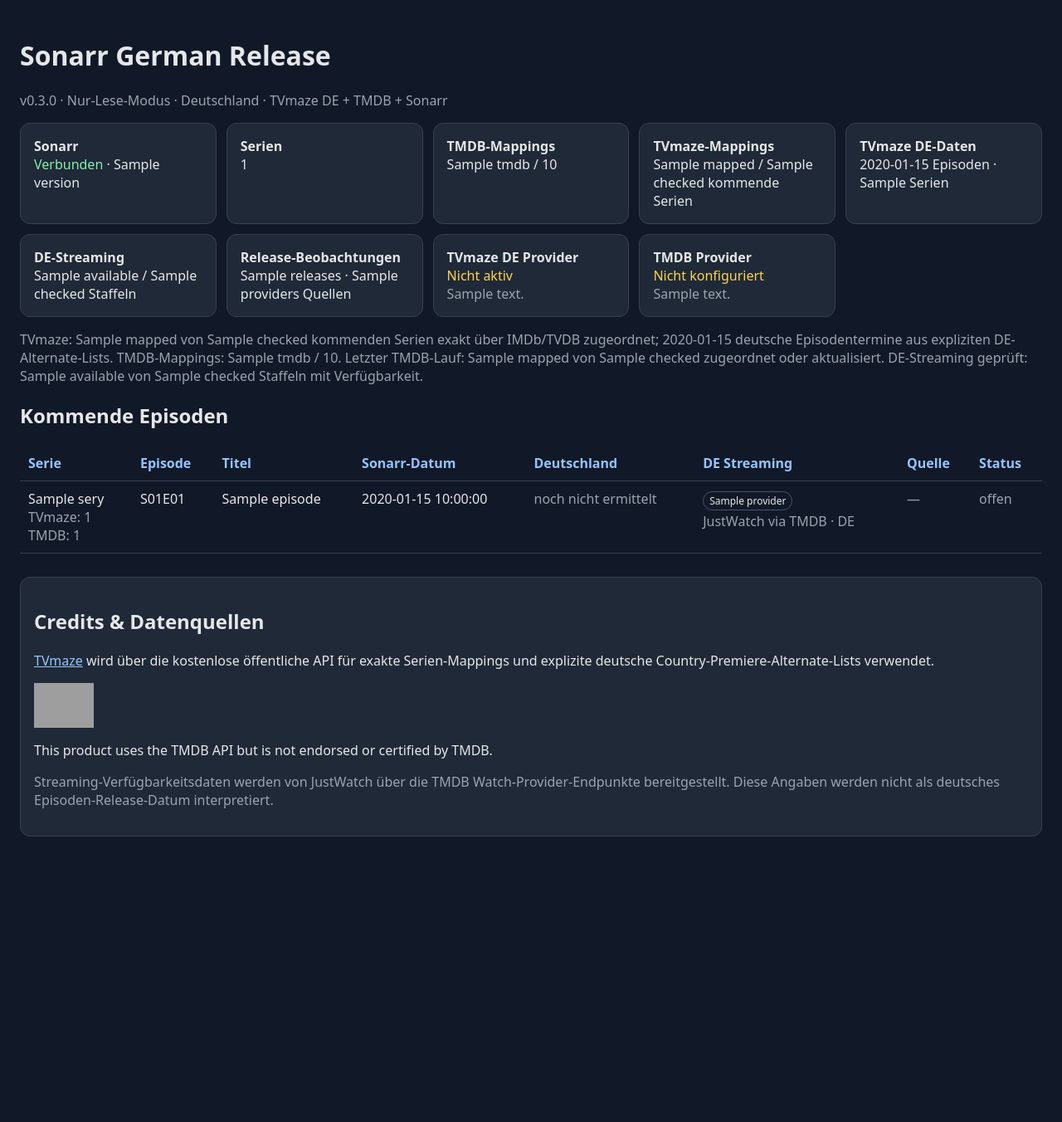
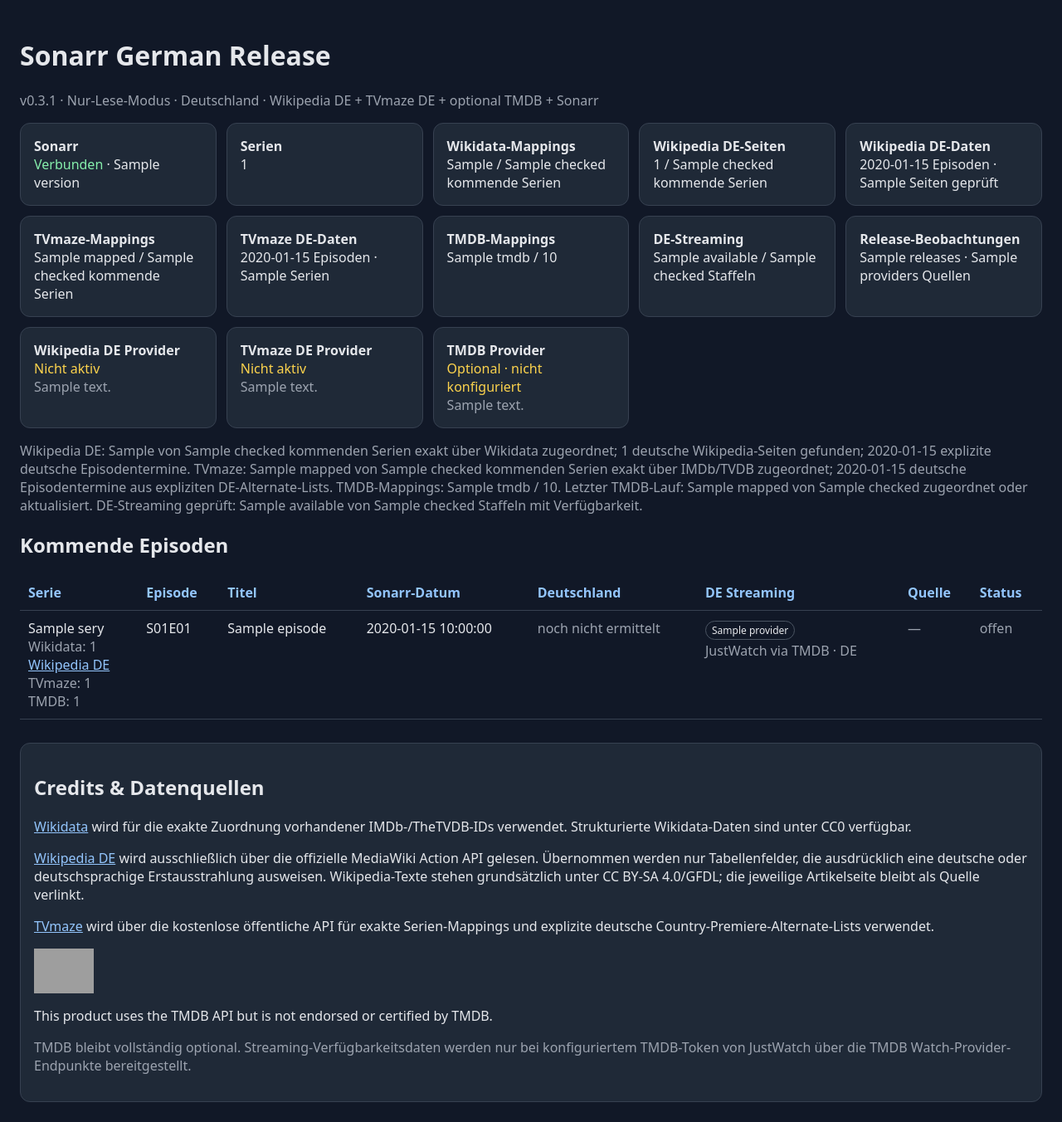
Before and after one commit to 2CrAzYTV/sonarr-german-release, a Python web app: template app/templates/index.html in a window 1280 px wide. Shown: the whole page at 83% size. Before the commit the page ends 1008 px from the top, so only its background shows below. Run offline with Jinja, Linux system fonts and the light colour scheme; the template is opened without the code that fills it: most values are stand-ins (such as "Sample title", 1, 10 or a date in 2020); grey boxes are pictures that could not be loaded.

Commit message:
Show Wikidata and Wikipedia DE results

```diff
--- a/app/templates/index.html
+++ b/app/templates/index.html
@@ -22,7 +22,7 @@
 <body>
 <main>
   <h1>Sonarr German Release</h1>
-  <p class="muted">v0.3.0 · Nur-Lese-Modus · Deutschland · TVmaze DE + TMDB + Sonarr</p>
+  <p class="muted">v0.3.1 · Nur-Lese-Modus · Deutschland · Wikipedia DE + TVmaze DE + optional TMDB + Sonarr</p>
 
   {% if error %}
     <div class="card bad"><strong>Sonarr-Verbindung fehlgeschlagen:</strong> {{ error }}</div>
@@ -34,11 +34,19 @@
       {% if status %}<span class="ok">Verbunden</span> · {{ status.version }}{% else %}<span class="bad">Nicht verbunden</span>{% endif %}
     </div>
     <div class="card"><strong>Serien</strong><br>{{ series|length }}</div>
-    <div class="card"><strong>TMDB-Mappings</strong><br>{{ mapping.tmdb }} / {{ mapping.total }}</div>
+    <div class="card"><strong>Wikidata-Mappings</strong><br>{{ wikipedia_sync.wikidata_mapped }} / {{ wikipedia_sync.checked }} kommende Serien</div>
+    <div class="card"><strong>Wikipedia DE-Seiten</strong><br>{{ wikipedia_sync.dewiki_pages }} / {{ wikipedia_sync.checked }} kommende Serien</div>
+    <div class="card"><strong>Wikipedia DE-Daten</strong><br>{{ wikipedia_sync.release_dates }} Episoden · {{ wikipedia_sync.pages_checked }} Seiten geprüft</div>
     <div class="card"><strong>TVmaze-Mappings</strong><br>{{ tvmaze_sync.mapped }} / {{ tvmaze_sync.checked }} kommende Serien</div>
     <div class="card"><strong>TVmaze DE-Daten</strong><br>{{ tvmaze_sync.release_dates }} Episoden · {{ tvmaze_sync.de_lists }} Serien</div>
+    <div class="card"><strong>TMDB-Mappings</strong><br>{{ mapping.tmdb }} / {{ mapping.total }}</div>
     <div class="card"><strong>DE-Streaming</strong><br>{{ streaming_sync.available }} / {{ streaming_sync.checked }} Staffeln</div>
     <div class="card"><strong>Release-Beobachtungen</strong><br>{{ db.releases }} · {{ db.providers }} Quellen</div>
+    <div class="card">
+      <strong>Wikipedia DE Provider</strong><br>
+      {% if wikipedia.active %}<span class="ok">Aktiv</span>{% else %}<span class="warn">Nicht aktiv</span>{% endif %}<br>
+      <span class="muted">{{ wikipedia.note }}</span>
+    </div>
     <div class="card">
       <strong>TVmaze DE Provider</strong><br>
       {% if tvmaze.active %}<span class="ok">Aktiv</span>{% else %}<span class="warn">Nicht aktiv</span>{% endif %}<br>
@@ -46,12 +54,13 @@
     </div>
     <div class="card">
       <strong>TMDB Provider</strong><br>
-      {% if tmdb.active %}<span class="ok">Aktiv</span>{% else %}<span class="warn">Nicht konfiguriert</span>{% endif %}<br>
+      {% if tmdb.active %}<span class="ok">Aktiv</span>{% else %}<span class="warn">Optional · nicht konfiguriert</span>{% endif %}<br>
       <span class="muted">{{ tmdb.note }}</span>
     </div>
   </div>
 
   <p class="muted">
+    Wikipedia DE: {{ wikipedia_sync.wikidata_mapped }} von {{ wikipedia_sync.checked }} kommenden Serien exakt über Wikidata zugeordnet; {{ wikipedia_sync.dewiki_pages }} deutsche Wikipedia-Seiten gefunden; {{ wikipedia_sync.release_dates }} explizite deutsche Episodentermine{% if wikipedia_sync.errors %}, {{ wikipedia_sync.errors }} Fehler{% endif %}.
     TVmaze: {{ tvmaze_sync.mapped }} von {{ tvmaze_sync.checked }} kommenden Serien exakt über IMDb/TVDB zugeordnet; {{ tvmaze_sync.release_dates }} deutsche Episodentermine aus expliziten DE-Alternate-Lists{% if tvmaze_sync.errors %}, {{ tvmaze_sync.errors }} Fehler{% endif %}.
     TMDB-Mappings: {{ mapping.tmdb }} / {{ mapping.total }}.
     {% if tmdb_sync.checked %}Letzter TMDB-Lauf: {{ tmdb_sync.mapped }} von {{ tmdb_sync.checked }} zugeordnet oder aktualisiert{% if tmdb_sync.errors %}, {{ tmdb_sync.errors }} Fehler{% endif %}.{% endif %}
@@ -69,6 +78,8 @@
       <tr>
         <td>
           {{ ep.series.title if ep.series else "?" }}
+          {% if ep.wikidataQid %}<br><span class="muted">Wikidata: {{ ep.wikidataQid }}</span>{% endif %}
+          {% if ep.wikipediaDEUrl %}<br><a href="{{ ep.wikipediaDEUrl }}" target="_blank" rel="noopener noreferrer">Wikipedia DE</a>{% endif %}
           {% if ep.tvmazeSeriesId %}<br><span class="muted">TVmaze: {{ ep.tvmazeSeriesId }}</span>{% endif %}
           {% if ep.tmdbSeriesId %}<br><span class="muted">TMDB: {{ ep.tmdbSeriesId }}</span>{% endif %}
         </td>
@@ -86,8 +97,10 @@
           {% if ep.streamingDE and ep.streamingDE.available %}
             {% for provider in ep.streamingDE.providers %}<span class="tag">{{ provider }}</span>{% endfor %}
             <br><span class="muted">JustWatch via TMDB · DE</span>
-          {% elif ep.tmdbSeriesId %}
+          {% elif tmdb.active and ep.tmdbSeriesId %}
             <span class="muted">keine DE-Verfügbarkeit gemeldet</span>
+          {% elif not tmdb.active %}
+            <span class="muted">TMDB optional deaktiviert</span>
           {% else %}
             <span class="muted">kein TMDB-Mapping</span>
           {% endif %}
@@ -120,12 +133,14 @@
 
   <section class="card credits" aria-labelledby="credits-heading">
     <h2 id="credits-heading">Credits &amp; Datenquellen</h2>
+    <p><a href="https://www.wikidata.org" target="_blank" rel="noopener noreferrer">Wikidata</a> wird für die exakte Zuordnung vorhandener IMDb-/TheTVDB-IDs verwendet. Strukturierte Wikidata-Daten sind unter CC0 verfügbar.</p>
+    <p><a href="https://de.wikipedia.org" target="_blank" rel="noopener noreferrer">Wikipedia DE</a> wird ausschließlich über die offizielle MediaWiki Action API gelesen. Übernommen werden nur Tabellenfelder, die ausdrücklich eine deutsche oder deutschsprachige Erstausstrahlung ausweisen. Wikipedia-Texte stehen grundsätzlich unter CC BY-SA 4.0/GFDL; die jeweilige Artikelseite bleibt als Quelle verlinkt.</p>
     <p><a href="https://www.tvmaze.com" target="_blank" rel="noopener noreferrer">TVmaze</a> wird über die kostenlose öffentliche API für exakte Serien-Mappings und explizite deutsche Country-Premiere-Alternate-Lists verwendet.</p>
     <a href="https://www.themoviedb.org" target="_blank" rel="noopener noreferrer" aria-label="The Movie Database (TMDB)">
       <img class="tmdb-logo" src="https://www.themoviedb.org/assets/2/v4/logos/v2/blue_square_1-5bdc75aaebeb75dc7ae79426ddd9be3b2be1e342510f8202baf6bffa71d7f5c4.svg" alt="TMDB">
     </a>
     <p>This product uses the TMDB API but is not endorsed or certified by TMDB.</p>
-    <p class="muted">Streaming-Verfügbarkeitsdaten werden von JustWatch über die TMDB Watch-Provider-Endpunkte bereitgestellt. Diese Angaben werden nicht als deutsches Episoden-Release-Datum interpretiert.</p>
+    <p class="muted">TMDB bleibt vollständig optional. Streaming-Verfügbarkeitsdaten werden nur bei konfiguriertem TMDB-Token von JustWatch über die TMDB Watch-Provider-Endpunkte bereitgestellt.</p>
   </section>
 </main>
 </body>
```
